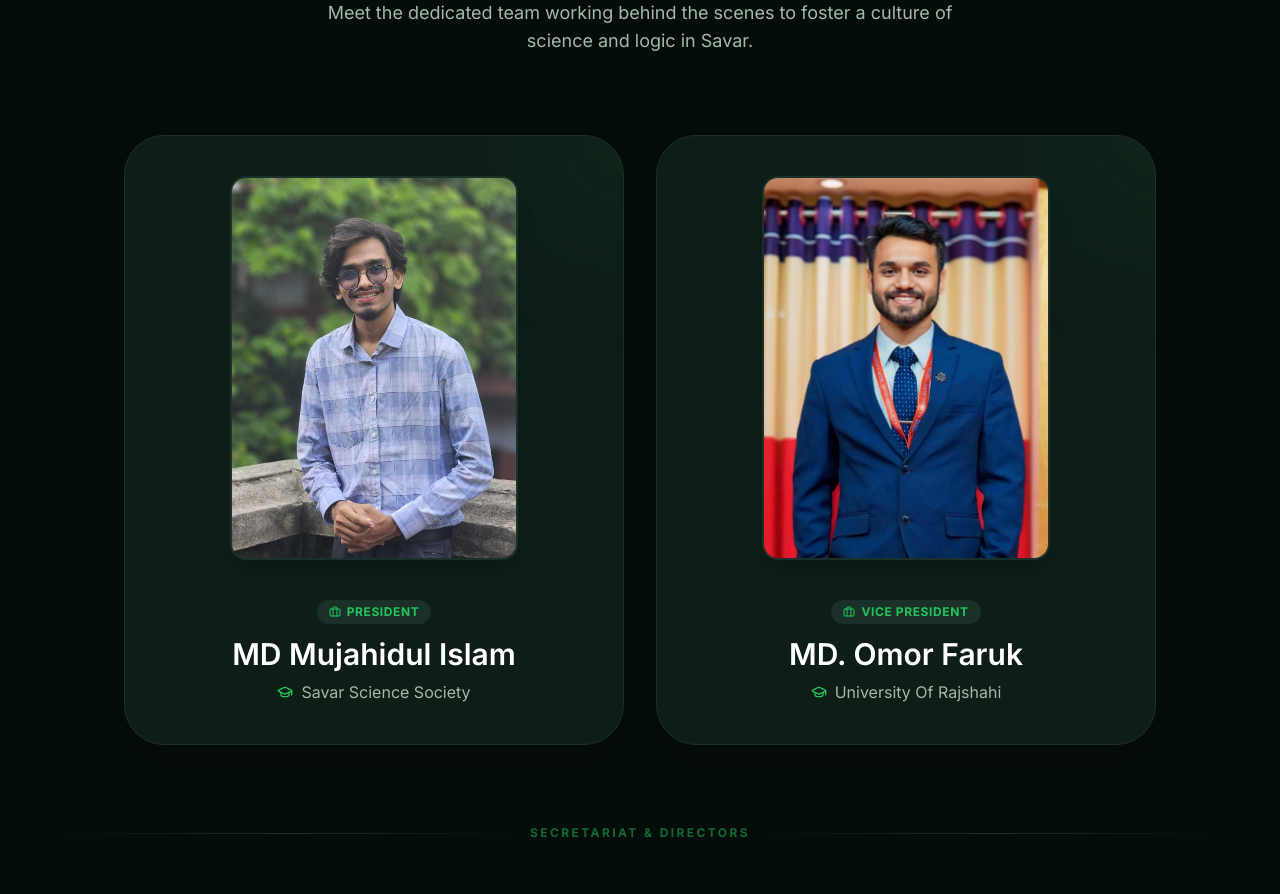
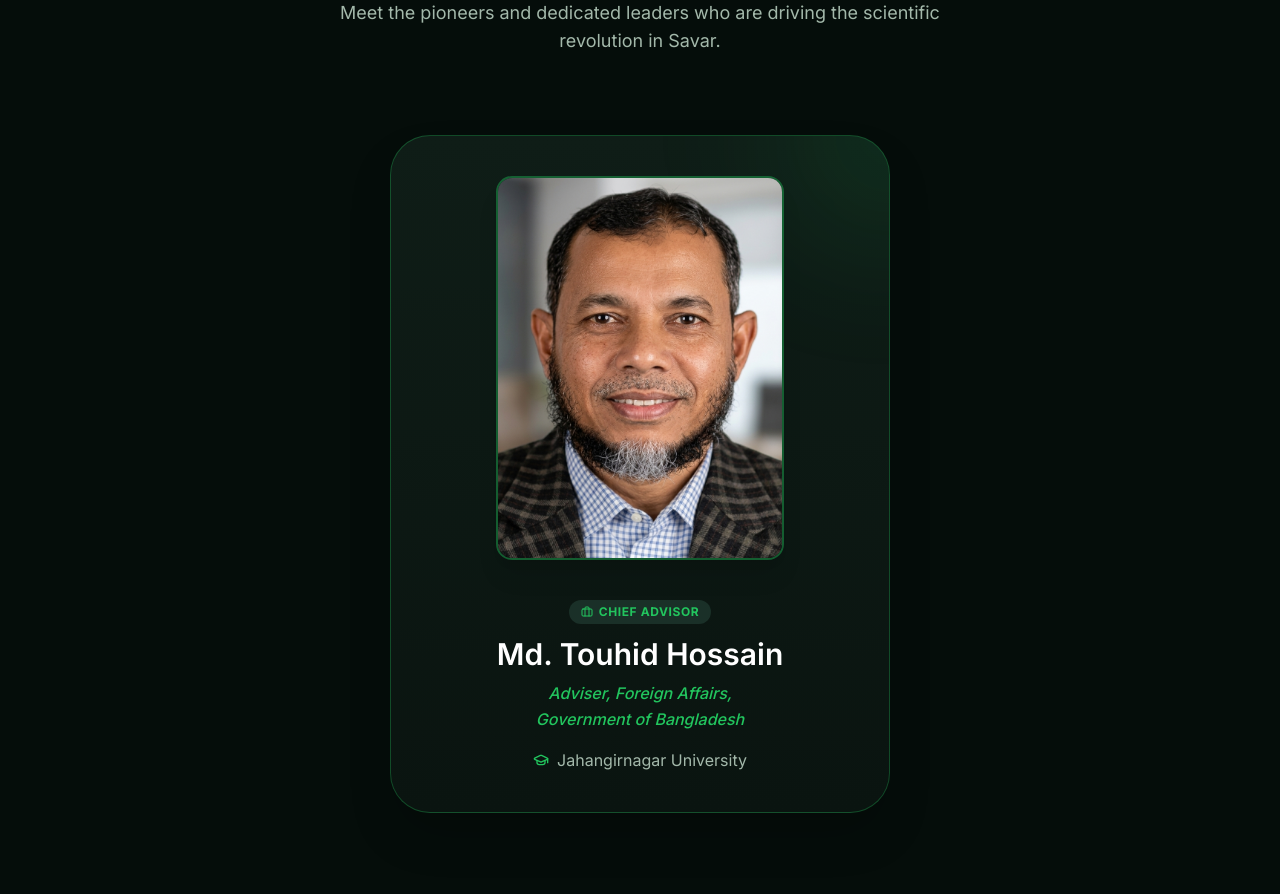
Before and after one commit to omarfaruk16/savar-science-society, a Next.js app: page /committee in a window 1280 px wide. Shown: the part 260-1154 px from the top of the page. Built offline with nearby package versions, Linux system fonts and the light colour scheme; no server answers.

Commit message:
UI: Add Advisory Board with Md. Touhid Hossain and update Prisma schema

```diff
--- a/app/(main)/committee/page.tsx
+++ b/app/(main)/committee/page.tsx
@@ -5,9 +5,17 @@ import { User, Briefcase, GraduationCap } from "lucide-react";
 
 const committeeMembers = [
   {
+    name: "Md. Touhid Hossain",
+    role: "Chief Advisor",
+    university: "Jahangirnagar University",
+    image: "/Md. Touhid Hossain.jpeg",
+    level: "advisor",
+    title: "Adviser, Foreign Affairs, Government of Bangladesh"
+  },
+  {
     name: "MD Mujahidul Islam",
     role: "President",
-    university: "Savar Science Society",
+    university: "Jahangirnagar University",
     image: "/mujahid.jpeg",
     level: "executive",
   },
@@ -91,6 +99,7 @@ const committeeMembers = [
 ];
 
 export default function CommitteePage() {
+  const advisors = committeeMembers.filter((m) => m.level === "advisor");
   const executives = committeeMembers.filter((m) => m.level === "executive");
   const directors = committeeMembers.filter((m) => m.level === "director");
 
@@ -112,7 +121,7 @@ export default function CommitteePage() {
             transition={{ delay: 0.1 }}
             className="text-4xl md:text-6xl font-black bg-clip-text text-transparent bg-gradient-to-r from-white to-[#22c55e] mb-6"
           >
-            Executive Committee
+            Advisory Board & Executive Team
           </motion.h1>
           <motion.p
             initial={{ opacity: 0, y: 20 }}
@@ -120,9 +129,27 @@ export default function CommitteePage() {
             transition={{ delay: 0.2 }}
             className="text-[#a3b8aa] text-lg max-w-2xl mx-auto"
           >
-            Meet the dedicated team working behind the scenes to foster a culture of science and logic in Savar.
+            Meet the pioneers and dedicated leaders who are driving the scientific revolution in Savar.
           </motion.p>
         </div>
+
+        {/* Advisory Row */}
+        {advisors.length > 0 && (
+          <>
+            <div className="flex flex-wrap justify-center gap-8 mb-20">
+              {advisors.map((member, idx) => (
+                <MemberCard key={member.name} member={member} isLarge={true} index={idx} isAdvisor={true} />
+              ))}
+            </div>
+
+            {/* Divider */}
+            <div className="flex items-center gap-4 mb-20">
+              <div className="h-px bg-gradient-to-r from-transparent via-[#1a3028] to-transparent flex-1" />
+              <span className="text-xs font-bold uppercase tracking-[0.2em] text-[#22c55e]/50">Executive Committee</span>
+              <div className="h-px bg-gradient-to-r from-transparent via-[#1a3028] to-transparent flex-1" />
+            </div>
+          </>
+        )}
 
         {/* Executive Row */}
         <div className="flex flex-wrap justify-center gap-8 mb-20">
@@ -149,7 +176,7 @@ export default function CommitteePage() {
   );
 }
 
-function MemberCard({ member, isLarge = false, index = 0 }: { member: any; isLarge?: boolean; index: number }) {
+function MemberCard({ member, isLarge = false, index = 0, isAdvisor = false }: { member: any; isLarge?: boolean; index: number; isAdvisor?: boolean }) {
   return (
     <motion.div
       initial={{ opacity: 0, y: 30 }}
@@ -163,15 +190,17 @@ function MemberCard({ member, isLarge = false, index = 0 }: { member: any; isLar
         relative overflow-hidden rounded-[2.5rem] bg-[#0f1d17] border border-[#1a3028]
         group-hover:border-[#22c55e]/50 transition-all duration-500 shadow-2xl
         ${isLarge ? "p-8 md:p-10" : "p-6 md:p-8"}
+        ${isAdvisor ? "border-[#22c55e]/30 bg-gradient-to-b from-[#0f1d17] to-[#0a1410]" : ""}
       `}>
         {/* Glow effect */}
-        <div className="absolute -top-20 -right-20 w-40 h-40 bg-[#22c55e]/10 rounded-full blur-[80px] group-hover:bg-[#22c55e]/20 transition-all duration-700" />
+        <div className={`absolute -top-20 -right-20 w-40 h-40 rounded-full blur-[80px] transition-all duration-700 ${isAdvisor ? "bg-[#22c55e]/20 group-hover:bg-[#22c55e]/30" : "bg-[#22c55e]/10 group-hover:bg-[#22c55e]/20"}`} />
 
         {/* Image / Avatar */}
         <div className={`
           relative mx-auto rounded-2xl overflow-hidden border-2 border-[#1a3028]
           group-hover:border-[#22c55e] transition-colors duration-500 shadow-xl
           ${isLarge ? "w-60 md:w-72 aspect-[3/4] mb-10" : "w-48 md:w-56 aspect-[3/4] mb-8"}
+          ${isAdvisor ? "border-[#22c55e]/40" : ""}
         `}>
           {member.image ? (
             <img
@@ -200,6 +229,12 @@ function MemberCard({ member, isLarge = false, index = 0 }: { member: any; isLar
             {member.name}
           </h3>
 
+          {member.title && (
+            <p className="text-[#22c55e] text-sm md:text-base font-medium mb-4 leading-relaxed max-w-[280px] mx-auto italic">
+              {member.title}
+            </p>
+          )}
+
           <div className="flex items-center justify-center gap-2 text-[#a3b8aa] group-hover:text-[#f0fdf4] transition-colors">
             <GraduationCap className="w-4 h-4 text-[#22c55e]" />
             <p className={`${isLarge ? "text-base" : "text-sm"}`}>
```
Also changed, not shown: public/Md. Touhid Hossain.jpeg (added).
